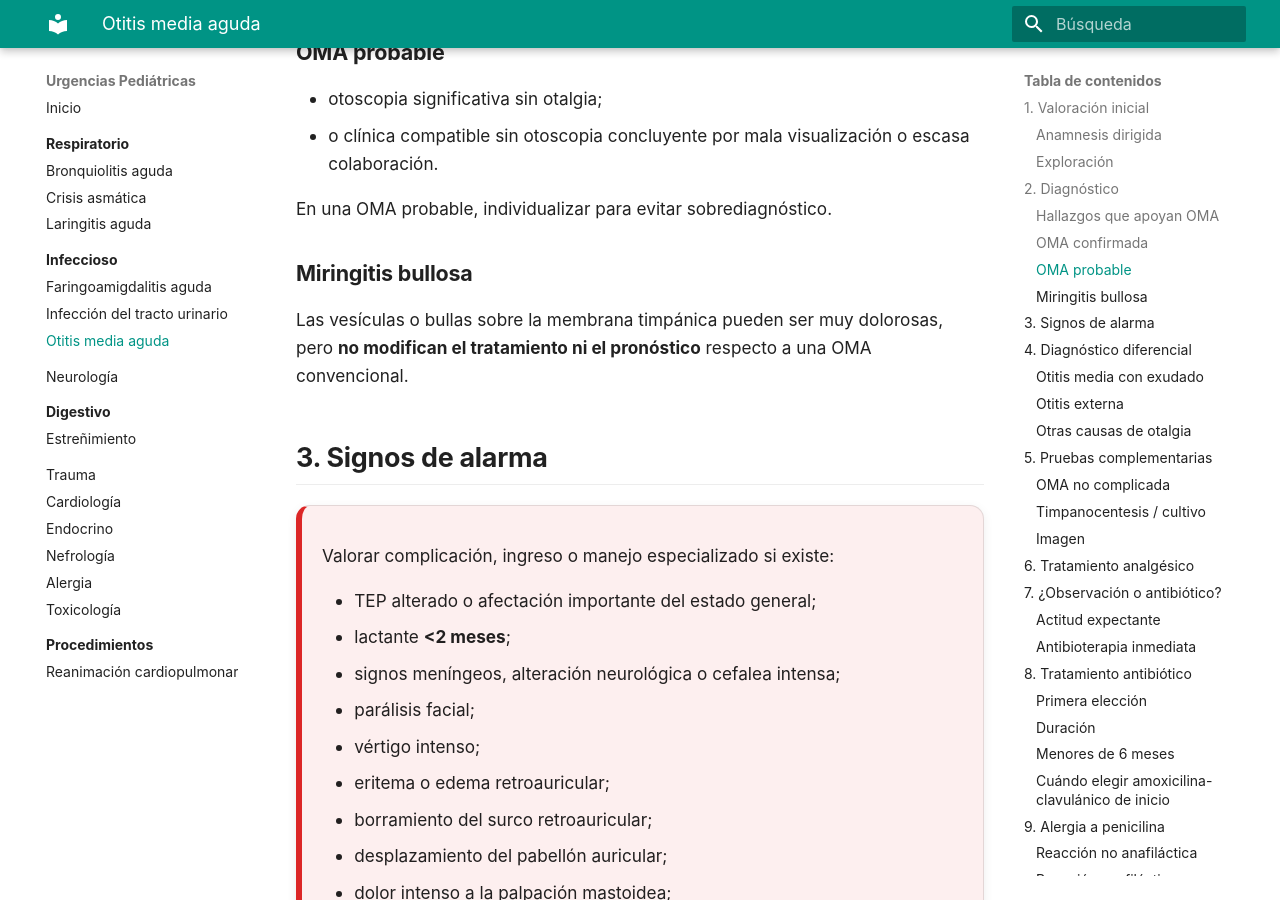
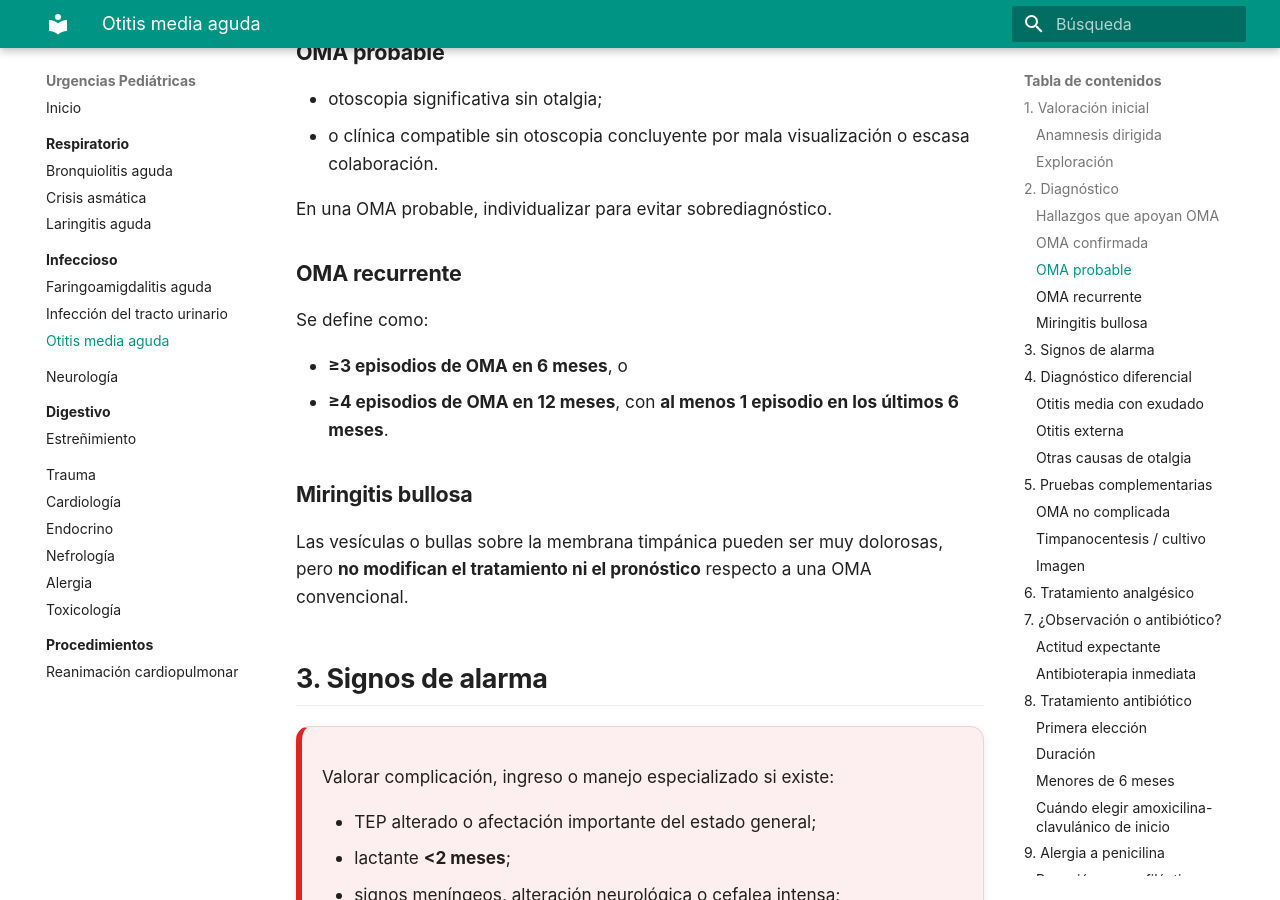
Before and after one commit to gonzaloares/urgencias-pediatricas, an MkDocs documentation site: the page built from docs/infeccioso/otitis-media-aguda.md, in a window 1280 px wide and 900 px high, scrolled down 2998 px. Built offline with MkDocs 1.6.1 and Material for MkDocs 9.7.7, drawn with Linux system fonts in a browser that asks for light colours.

Commit message:
Añade definición de OMA recurrente

```diff
--- a/docs/infeccioso/otitis-media-aguda.md
+++ b/docs/infeccioso/otitis-media-aguda.md
@@ -105,6 +105,13 @@ Debe existir:
 - o clínica compatible sin otoscopia concluyente por mala visualización o escasa colaboración.
 
 En una OMA probable, individualizar para evitar sobrediagnóstico.
+
+### OMA recurrente
+
+Se define como:
+
+- **≥3 episodios de OMA en 6 meses**, o
+- **≥4 episodios de OMA en 12 meses**, con **al menos 1 episodio en los últimos 6 meses**.
 
 ### Miringitis bullosa
 
```
